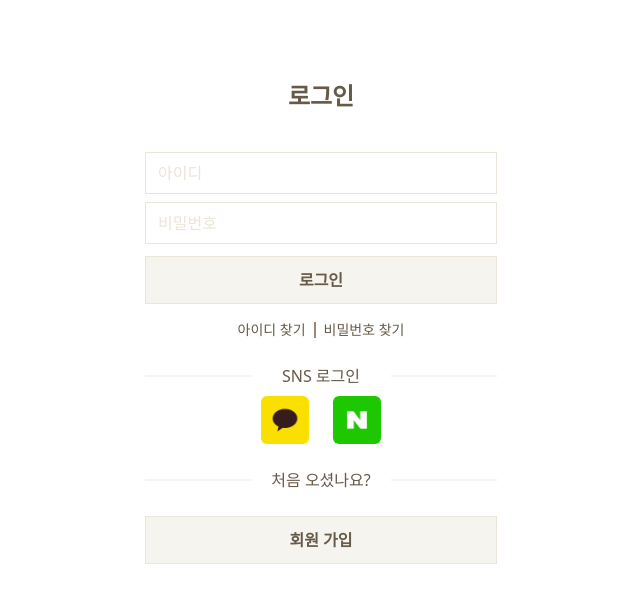
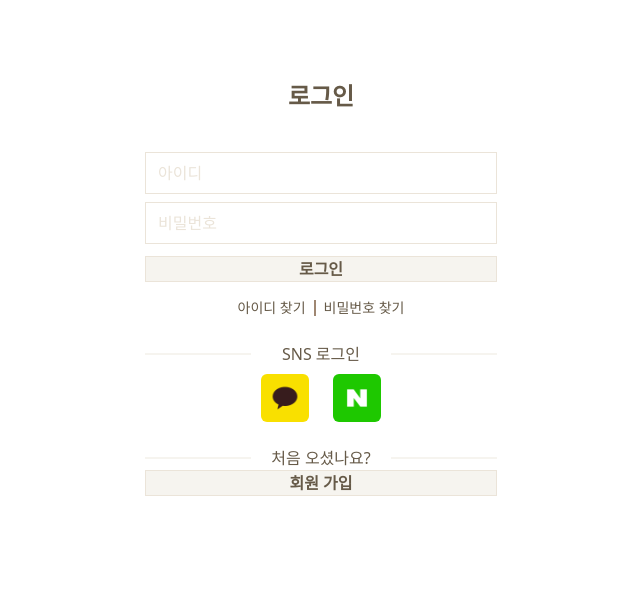
Before and after one commit to Team-Sttock/FE, a Next.js app: page /login in a window 1280 px wide. Shown: the top 602 px of the page, without its empty margins (319-959 px from the left). Built offline with nearby package versions, Linux system fonts and the light colour scheme.

Commit message:
refactor: 버튼 컴포넌트 정리

```diff
--- a/features/common/components/Button.tsx
+++ b/features/common/components/Button.tsx
@@ -3,27 +3,21 @@ import { type ButtonHTMLAttributes } from 'react'
 import { classNames } from '../utils/classNames'
 
 interface ButtonProps extends ButtonHTMLAttributes<HTMLButtonElement> {
-  className?: string
-  selectedStyle?: string
-  defaultStyle?: string
+  isSelected?: boolean
 }
 
-const Button: React.FC<ButtonProps> = ({
-  className = '',
-  defaultStyle = 'bg-ivory text-dark-brown',
-  selectedStyle = 'bg-dark-brown text-ivory',
-  ...props
-}) => {
-  const buttonClassName = classNames(
-    'w-full',
-    'border',
-    'border-beige',
-    'font-semibold',
-    defaultStyle,
-    className
+const Button: React.FC<ButtonProps> = ({ className, isSelected, ...props }) => {
+  return (
+    <button
+      className={classNames(
+        'w-full border border-beige font-semibold',
+        isSelected ?? false
+          ? 'bg-dark-brown text-ivory'
+          : 'bg-ivory text-dark-brown'
+      )}
+      {...props}
+    />
   )
-
-  return <button className={buttonClassName} {...props} />
 }
 
 export default Button
```
